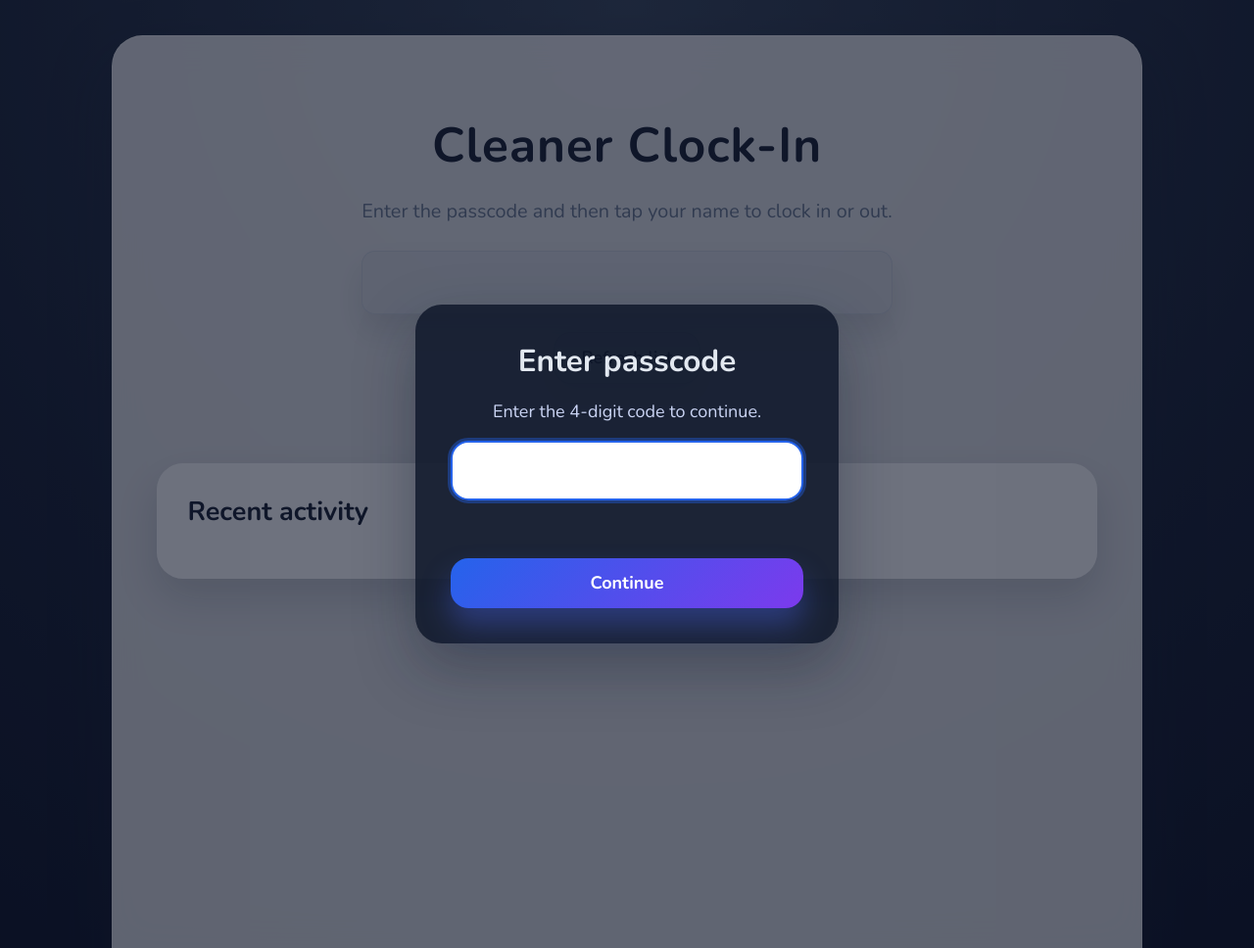
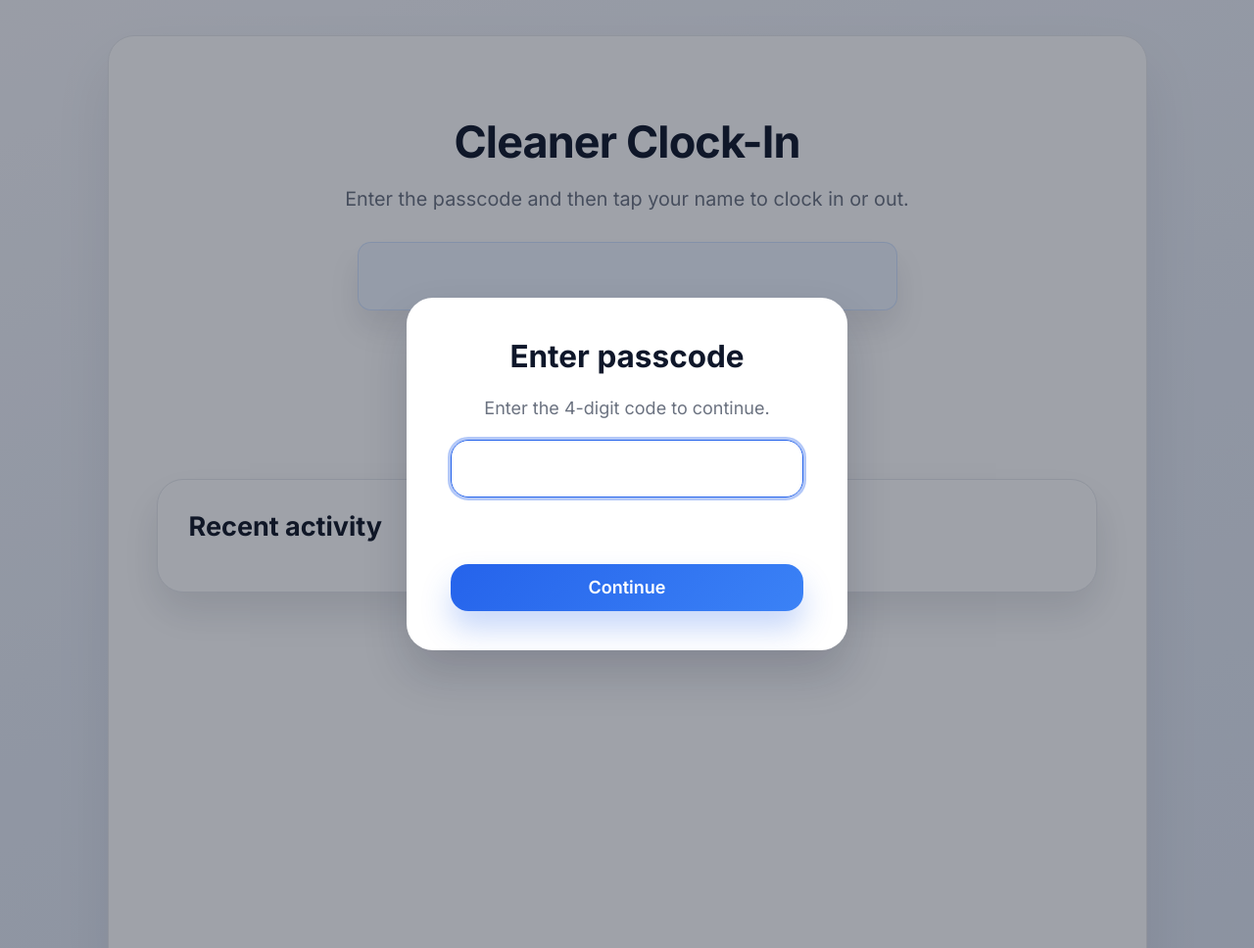
Before and after one commit to seanmartina/aiexam190925, a PHP site: page / in a window 1280 px wide. Shown: the whole page at 98% size. Run offline with PHP 8.4, Linux system fonts and the light colour scheme.

Commit message:
Refresh UI with modern professional theme

```diff
--- a/public/index.html
+++ b/public/index.html
@@ -8,7 +8,7 @@
     <link rel="preconnect" href="https://fonts.googleapis.com" />
     <link rel="preconnect" href="https://fonts.gstatic.com" crossorigin />
     <link
-      href="https://fonts.googleapis.com/css2?family=Nunito:wght@400;600;700&display=swap"
+      href="https://fonts.googleapis.com/css2?family=Inter:wght@400;500;600;700&display=swap"
       rel="stylesheet"
     />
   </head>
--- a/public/styles.css
+++ b/public/styles.css
@@ -1,15 +1,21 @@
 :root {
   font-size: 18px;
-  font-family: 'Nunito', sans-serif;
-  color: #0f172a;
-  --surface: rgba(255, 255, 255, 0.85);
-  --surface-border: rgba(255, 255, 255, 0.35);
-  --surface-shadow: rgba(15, 23, 42, 0.35);
-  --muted-text: #64748b;
-  --neon-green: #39ff14;
-  --primary-blue: #2563eb;
-  --primary-purple: #7c3aed;
-  --bg-gradient: radial-gradient(circle at top, #334155 0%, #0f172a 60%, #020617 100%);
+  font-family: 'Inter', sans-serif;
+  color: #111827;
+  --surface: #ffffff;
+  --surface-soft: #f9fafb;
+  --surface-border: #e5e7eb;
+  --surface-shadow: rgba(15, 23, 42, 0.12);
+  --muted-text: #6b7280;
+  --primary: #2563eb;
+  --primary-dark: #1d4ed8;
+  --accent-green: #16a34a;
+  --accent-amber: #d97706;
+  --bg-gradient: linear-gradient(160deg, #f5f6fa 0%, #e7ecf5 45%, #dde4f0 100%);
+  --radius-lg: 1.5rem;
+  --radius-md: 1rem;
+  --radius-sm: 0.75rem;
+  --transition-base: 0.25s ease;
 }
 
 body,
@@ -23,7 +29,7 @@ section {
 body {
   min-height: 100vh;
   background: var(--bg-gradient);
-  color: #e2e8f0;
+  color: #111827;
   display: flex;
   justify-content: center;
   padding: 2rem 1rem 4rem;
@@ -32,13 +38,11 @@ body {
 .app {
   width: min(960px, 100%);
   margin: 0 auto;
-  padding: 2.5rem 2.5rem 3rem;
+  padding: 2.75rem 2.75rem 3rem;
   background: var(--surface);
-  border-radius: 1.75rem;
+  border-radius: var(--radius-lg);
   border: 1px solid var(--surface-border);
-  box-shadow: 0 28px 60px var(--surface-shadow);
-  backdrop-filter: blur(18px);
-  color: #0f172a;
+  box-shadow: 0 28px 60px rgba(15, 23, 42, 0.08);
 }
 
 header {
@@ -47,14 +51,15 @@ header {
 }
 
 header h1 {
-  font-size: 2.75rem;
-  margin-bottom: 0.75rem;
-  letter-spacing: 0.02em;
+  font-size: 2.5rem;
+  margin-bottom: 0.5rem;
+  letter-spacing: -0.02em;
+  color: #0f172a;
 }
 
 header p {
   font-size: 1.1rem;
-  margin-bottom: 1.5rem;
+  margin-bottom: 1.75rem;
   color: var(--muted-text);
 }
 
@@ -85,29 +91,30 @@ a {
 }
 
 button:focus {
-  outline: 3px solid #2563eb;
+  outline: 3px solid rgba(37, 99, 235, 0.35);
   outline-offset: 2px;
 }
 
 .secondary {
-  background: rgba(148, 163, 184, 0.2);
-  color: #0f172a;
+  background: var(--surface-soft);
+  color: #1f2937;
   padding: 0.75rem 1.5rem;
   font-weight: 600;
-  border: 1px solid rgba(148, 163, 184, 0.4);
-  box-shadow: 0 10px 20px rgba(15, 23, 42, 0.1);
+  border: 1px solid var(--surface-border);
+  box-shadow: 0 8px 18px rgba(15, 23, 42, 0.08);
 }
 
 .primary {
-  background: linear-gradient(135deg, var(--primary-blue), var(--primary-purple));
+  background: linear-gradient(135deg, var(--primary), #3b82f6);
   color: #ffffff;
   padding: 0.75rem 1.75rem;
-  font-weight: 700;
-  box-shadow: 0 18px 30px rgba(76, 106, 255, 0.35);
+  font-weight: 600;
+  box-shadow: 0 18px 30px rgba(37, 99, 235, 0.25);
 }
 
 .primary:hover {
-  background: linear-gradient(135deg, #1d4ed8, #5b21b6);
+  background: linear-gradient(135deg, var(--primary-dark), #2563eb);
+  box-shadow: 0 16px 28px rgba(37, 99, 235, 0.3);
 }
 
 .primary:active,
@@ -118,7 +125,7 @@ button:focus {
 .login-overlay {
   position: fixed;
   inset: 0;
-  background: rgba(15, 23, 42, 0.6);
+  background: rgba(15, 23, 42, 0.4);
   display: flex;
   align-items: center;
   justify-content: center;
@@ -127,14 +134,14 @@ button:focus {
 }
 
 .login-card {
-  background: rgba(15, 23, 42, 0.85);
-  color: #e2e8f0;
-  padding: 2rem;
-  border-radius: 1.5rem;
-  box-shadow: 0 24px 60px rgba(15, 23, 42, 0.35);
+  background: var(--surface);
+  color: #0f172a;
+  padding: 2.25rem 2.5rem;
+  border-radius: var(--radius-lg);
+  box-shadow: 0 24px 45px rgba(15, 23, 42, 0.18);
   display: flex;
   flex-direction: column;
-  gap: 1rem;
+  gap: 1.25rem;
   width: min(360px, 100%);
   text-align: center;
 }
@@ -146,21 +153,23 @@ button:focus {
 
 .login-card p {
   margin: 0;
-  color: #cbd5f5;
+  color: var(--muted-text);
 }
 
 .login-card input {
   padding: 0.85rem 1rem;
-  border-radius: 1rem;
-  border: 2px solid #d2d6dc;
+  border-radius: var(--radius-md);
+  border: 1px solid #d1d5db;
   font-size: 1.25rem;
   letter-spacing: 0.4rem;
   text-align: center;
+  background: #f9fafb;
 }
 
 .login-card input:focus {
-  outline: 3px solid rgba(37, 99, 235, 0.4);
-  border-color: #2563eb;
+  outline: 3px solid rgba(37, 99, 235, 0.35);
+  border-color: var(--primary);
+  background: #ffffff;
 }
 
 .login-error {
@@ -172,95 +181,112 @@ button:focus {
 
 .grid {
   display: grid;
-  grid-template-columns: repeat(auto-fit, minmax(200px, 1fr));
+  grid-template-columns: repeat(auto-fit, minmax(220px, 1fr));
   gap: 1.5rem;
-  margin-bottom: 2rem;
+  margin-bottom: 2.5rem;
 }
 
 .cleaner {
-  background: rgba(255, 255, 255, 0.92);
-  padding: 1.75rem 1.5rem;
+  background: var(--surface);
+  padding: 1.5rem 1.5rem 1.75rem;
   display: flex;
   flex-direction: column;
   align-items: center;
   justify-content: center;
-  gap: 0.65rem;
-  font-size: 1.2rem;
-  border-radius: 1.5rem;
-  border: 1px solid rgba(15, 23, 42, 0.08);
-  box-shadow: 0 16px 40px rgba(15, 23, 42, 0.12);
-  transition: transform 0.25s ease, box-shadow 0.3s ease, border-color 0.3s ease;
+  gap: 0.5rem;
+  font-size: 1.15rem;
+  border-radius: var(--radius-lg);
+  border: 1px solid var(--surface-border);
+  box-shadow: 0 16px 36px rgba(15, 23, 42, 0.12);
+  transition: transform var(--transition-base), box-shadow var(--transition-base),
+    border-color var(--transition-base), background var(--transition-base);
   position: relative;
   overflow: hidden;
 }
 
+.cleaner::before {
+  content: '';
+  position: absolute;
+  inset: 0;
+  background: linear-gradient(135deg, rgba(37, 99, 235, 0.08), rgba(37, 99, 235, 0));
+  opacity: 0;
+  transition: opacity var(--transition-base);
+  pointer-events: none;
+}
+
 .cleaner:hover {
-  transform: translateY(-6px);
-  box-shadow: 0 20px 45px rgba(15, 23, 42, 0.18);
+  transform: translateY(-4px);
+  box-shadow: 0 18px 42px rgba(15, 23, 42, 0.15);
+}
+
+.cleaner:hover::before {
+  opacity: 1;
 }
 
 .cleaner .name {
-  font-weight: 700;
-  font-size: 1.4rem;
+  font-weight: 600;
+  font-size: 1.3rem;
+  color: #0f172a;
 }
 
 .cleaner .status {
-  font-size: 1rem;
+  font-size: 0.95rem;
   color: var(--muted-text);
 }
 
 .cleaner.clocked-in {
-  border: 2px solid rgba(57, 255, 20, 0.7);
-  box-shadow: 0 0 12px rgba(57, 255, 20, 0.5), 0 0 36px rgba(57, 255, 20, 0.35);
-  animation: neonPulse 2.8s ease-in-out infinite;
+  border-color: rgba(22, 163, 74, 0.4);
+  background: linear-gradient(180deg, #f0fdf4 0%, #ffffff 65%);
+  box-shadow: 0 18px 36px rgba(22, 163, 74, 0.18);
+}
+
+.cleaner.clocked-in::before {
+  background: linear-gradient(135deg, rgba(22, 163, 74, 0.18), rgba(22, 163, 74, 0));
+  opacity: 1;
 }
 
 .cleaner.clocked-in .status {
-  color: var(--neon-green);
-  text-shadow: 0 0 8px rgba(57, 255, 20, 0.7);
-}
-
-.cleaner.clocked-in .name {
-  color: #0b1120;
-  text-shadow: 0 0 10px rgba(57, 255, 20, 0.35);
+  color: #15803d;
+  font-weight: 500;
 }
 
 .cleaner.clocked-out {
-  border: 2px solid rgba(148, 163, 184, 0.5);
+  border-color: rgba(156, 163, 175, 0.45);
+  background: linear-gradient(180deg, #f9fafb 0%, #ffffff 70%);
 }
 
 .status-banner {
-  margin: 1rem auto;
+  margin: 1rem auto 1.75rem;
   min-height: 2.5rem;
   display: flex;
   align-items: center;
   justify-content: center;
-  border-radius: 0.75rem;
-  padding: 0.5rem 1rem;
+  border-radius: var(--radius-sm);
+  padding: 0.65rem 1.25rem;
   max-width: 28rem;
   text-align: center;
-  background: rgba(148, 163, 184, 0.12);
-  color: var(--muted-text);
-  border: 1px solid rgba(148, 163, 184, 0.25);
-  box-shadow: 0 18px 30px rgba(15, 23, 42, 0.12);
+  background: rgba(59, 130, 246, 0.08);
+  color: #1d4ed8;
+  border: 1px solid rgba(59, 130, 246, 0.16);
+  box-shadow: 0 18px 30px rgba(15, 23, 42, 0.1);
 }
 
 .status-banner.success {
-  background: rgba(34, 197, 94, 0.18);
-  color: #14532d;
-  border: 1px solid rgba(34, 197, 94, 0.4);
+  background: rgba(22, 163, 74, 0.1);
+  color: #15803d;
+  border: 1px solid rgba(22, 163, 74, 0.25);
 }
 
 .status-banner.error {
-  background: rgba(248, 113, 113, 0.18);
-  color: #7f1d1d;
-  border: 1px solid rgba(248, 113, 113, 0.4);
+  background: rgba(239, 68, 68, 0.1);
+  color: #b91c1c;
+  border: 1px solid rgba(239, 68, 68, 0.25);
 }
 
 .status-banner.info {
-  background: rgba(96, 165, 250, 0.18);
+  background: rgba(59, 130, 246, 0.1);
   color: #1d4ed8;
-  border: 1px solid rgba(96, 165, 250, 0.4);
+  border: 1px solid rgba(59, 130, 246, 0.25);
 }
 
 .manager-app {
@@ -361,15 +388,16 @@ button:focus {
 }
 
 .status-label {
-  font-weight: 700;
-  color: #1f2933;
+  font-weight: 600;
+  color: #1f2937;
 }
 
 .logs {
-  background: rgba(255, 255, 255, 0.92);
+  background: var(--surface);
   padding: 1.75rem;
-  border-radius: 1.5rem;
-  box-shadow: 0 20px 40px rgba(15, 23, 42, 0.16);
+  border-radius: var(--radius-lg);
+  box-shadow: 0 20px 40px rgba(15, 23, 42, 0.12);
+  border: 1px solid var(--surface-border);
 }
 
 .logs h2 {
```
Also changed, not shown: other parts of public/styles.css (+20 -28 lines).
